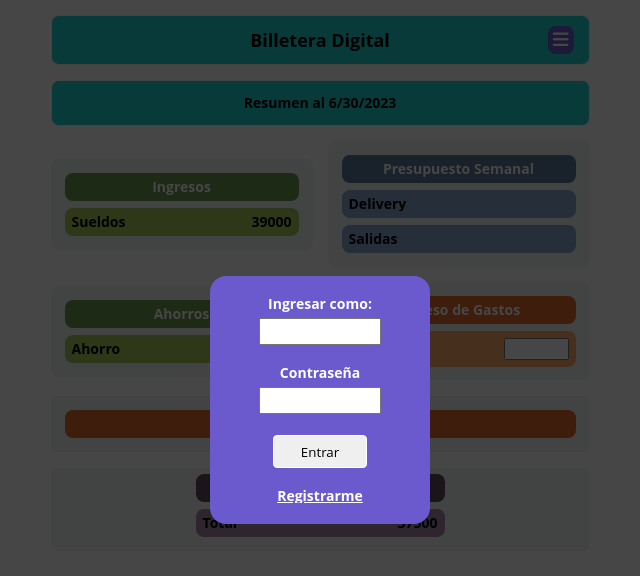
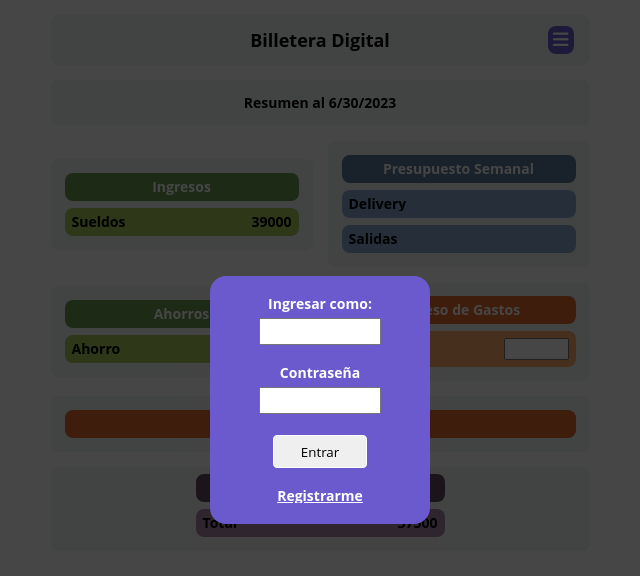
Before and after one commit to DarkRaven21/Digital-Wallet, a plain HTML site: page index.html in a window 1280 px wide. Shown: the whole page, without its empty margins (320-960 px from the left). Drawn offline with nearby package versions, Linux system fonts and the light colour scheme; no server answers.

Commit message:
Added some style fixes

```diff
--- a/style.css
+++ b/style.css
@@ -102,7 +102,7 @@ canvas {
     padding: 15px;
     font-size: 18px;
     font-weight: bold;
-    background-color: #1dd3d3;
+    background-color: #f2f4f4;
     border-color: #f2f4f4;
     text-align: center;
 }
```
